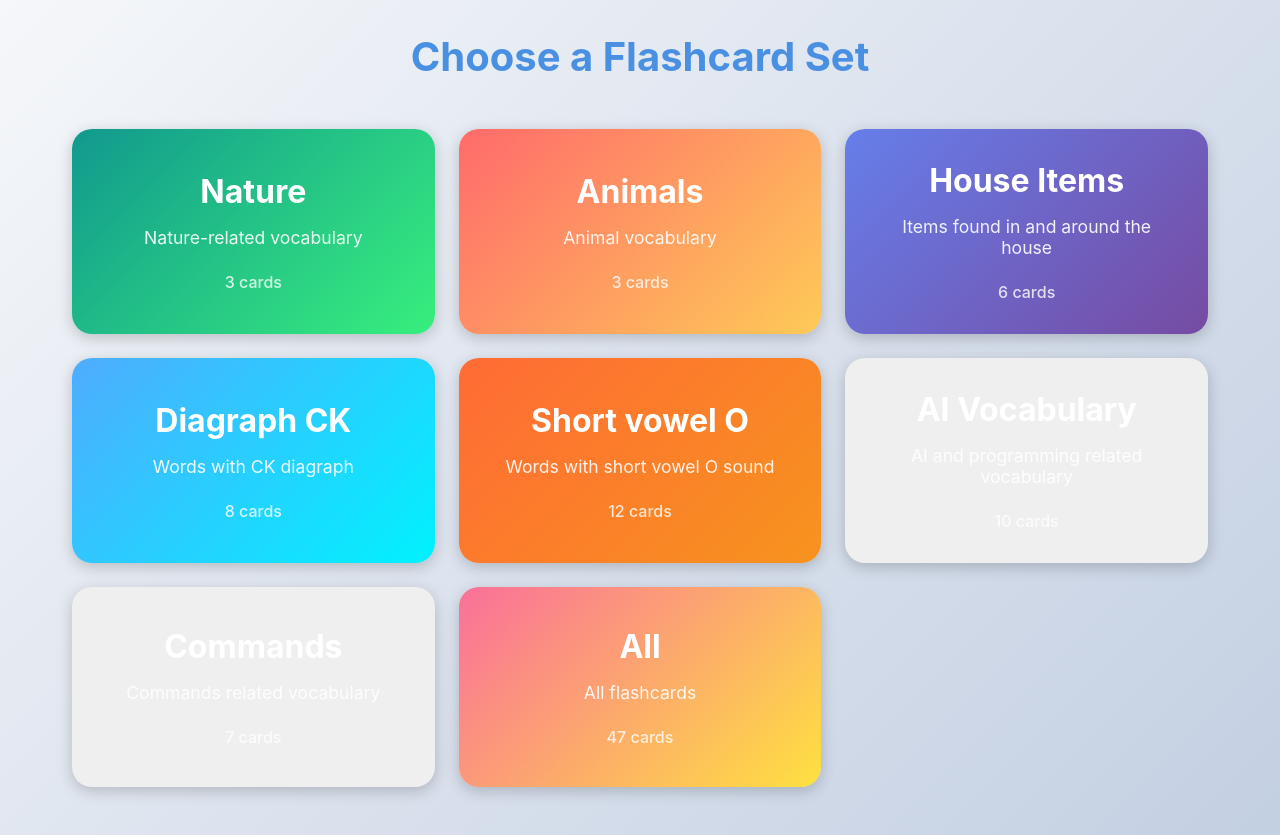
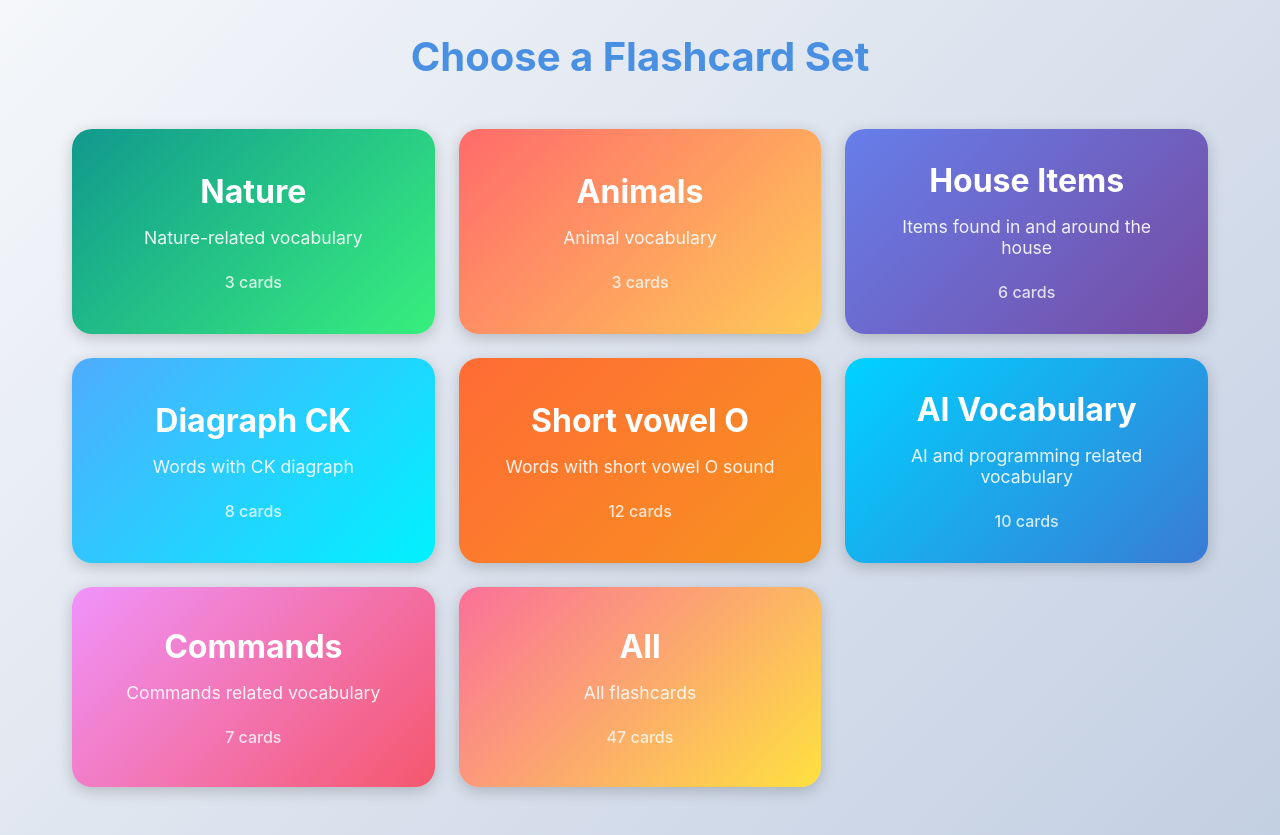
Before and after one commit to crraay/flashcard-games, an Angular app: page / in a window 1280 px wide. Built offline with nearby package versions, Linux system fonts and the light colour scheme.

Commit message:
feat: Add new gradient backgrounds for AI Vocabulary and Commands flashcard sets in FlashcardSetSelectorComponent styling

```diff
--- a/src/app/components/flashcard-set-selector/flashcard-set-selector.component.scss
+++ b/src/app/components/flashcard-set-selector/flashcard-set-selector.component.scss
@@ -121,6 +121,16 @@
   background: linear-gradient(135deg, #ff6b35 0%, #f7931e 100%);
 }
 
+// AI Vocabulary Set - Cyan/Blue gradient (tech theme)
+.set-set7 {
+  background: linear-gradient(135deg, #00d2ff 0%, #3a7bd5 100%);
+}
+
+// Commands Set - Magenta/Pink gradient (action theme)
+.set-set8 {
+  background: linear-gradient(135deg, #f093fb 0%, #f5576c 100%);
+}
+
 @media (max-width: 768px) {
   .flashcard-set-selector-container {
     padding: 1rem;
```
